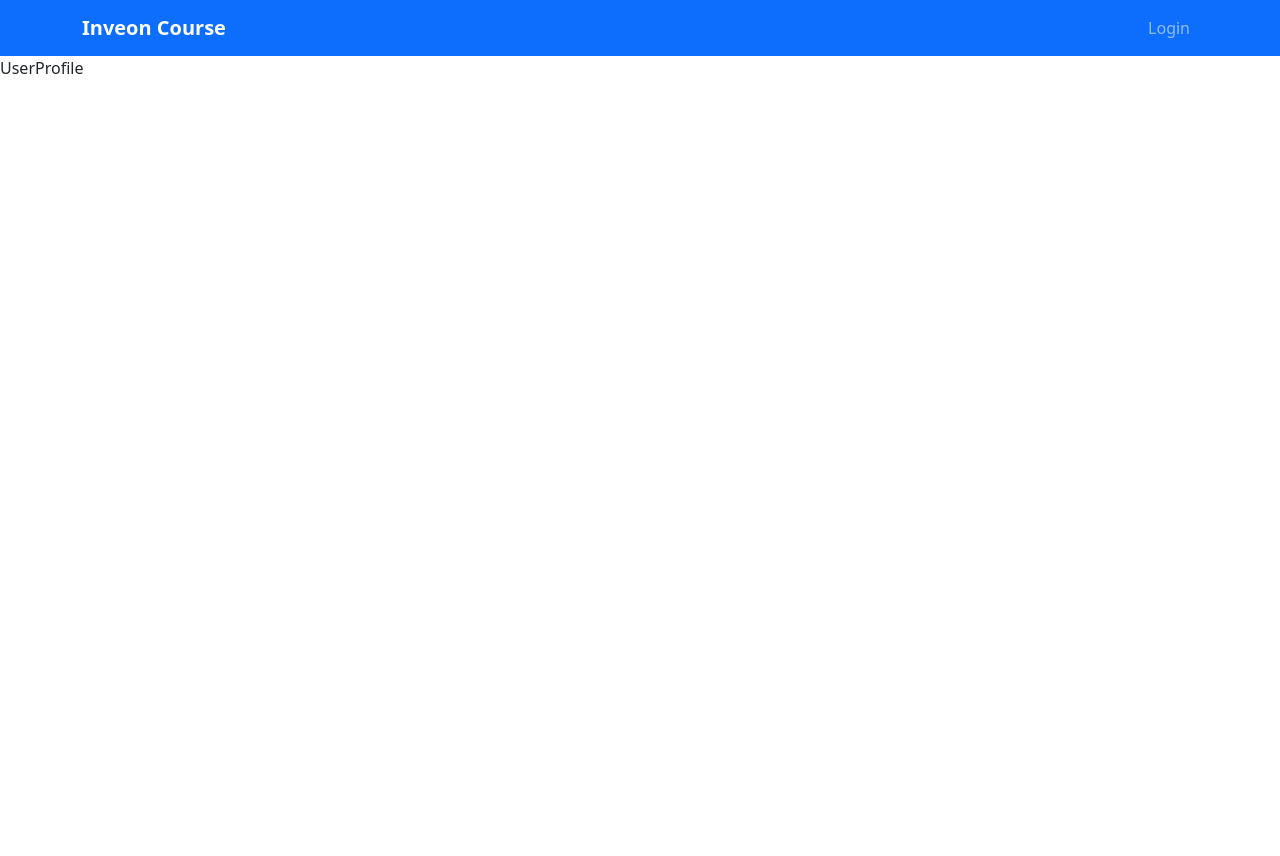
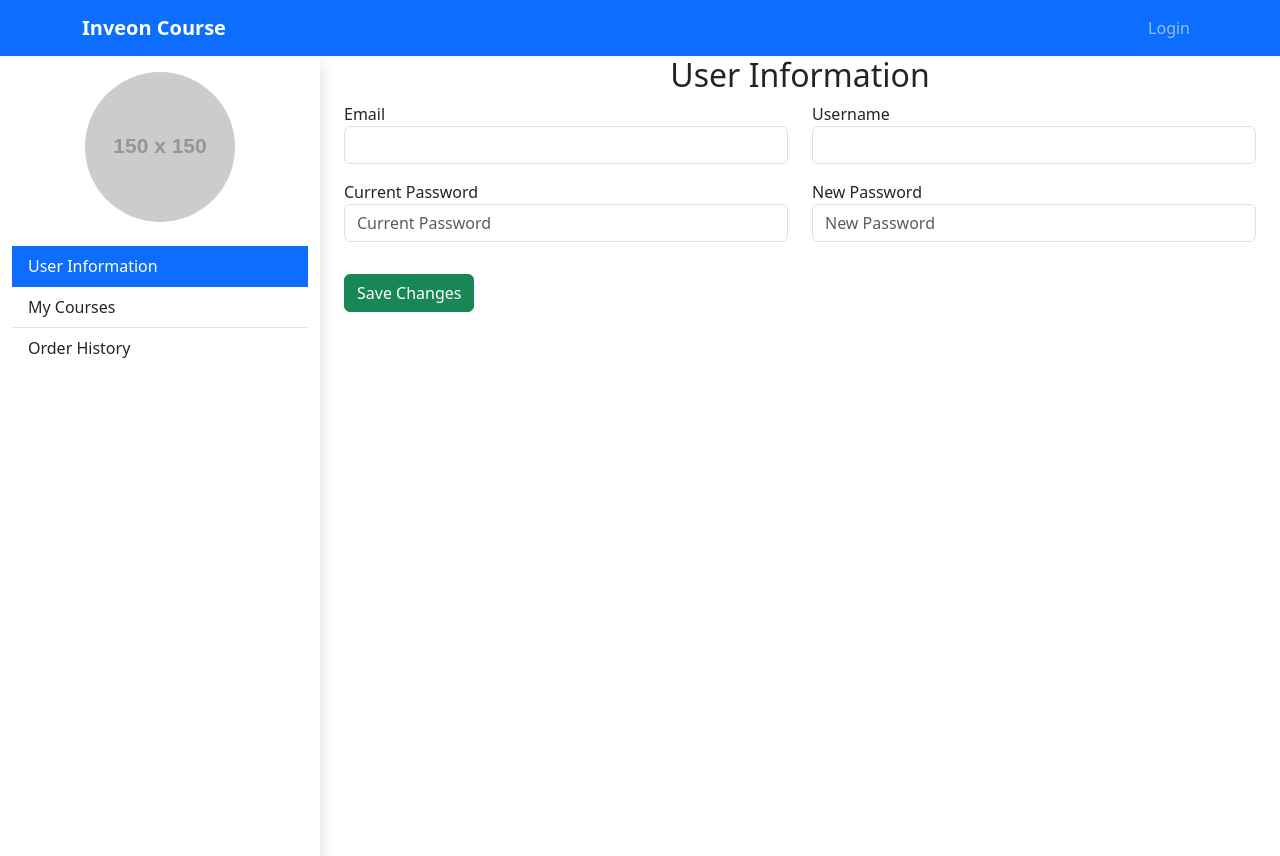
Before and after one commit to umutazazi/InveonFinalProject, a React (Create React App) app: page /profile in a window 1280 px wide. Before the commit the page ends 800 px from the top, so only its background shows below. Built offline with nearby package versions, Linux system fonts and the light colour scheme; no server answers.

Commit message:
Add dayjs dependency, refactor authentication logic, and enhance user profile management

```diff
--- a/package.json
+++ b/package.json
@@ -8,6 +8,7 @@
     "axios": "^1.7.9",
     "bootstrap": "^5.3.3",
     "cra-template": "^1.2.0",
+    "dayjs": "^1.11.13",
     "jwt-decode": "^4.0.0",
     "react": "^19.0.0",
     "react-dom": "^19.0.0",
--- a/src/context/authContext.js
+++ b/src/context/authContext.js
@@ -1,34 +1,31 @@
-import React, { createContext, useState, useEffect } from "react";
+import React, { createContext, useState, useEffect, use } from "react";
 import { useNavigate } from "react-router-dom";
 import alertify from "alertifyjs";
+import { jwtDecode } from "jwt-decode";
 
 export const AuthContext = createContext();
 
 export const AuthProvider = ({ children }) => {
   const [user, setUser] = useState(null);
-
   const navigate = useNavigate();
 
-  useEffect(() => {
-    const token = localStorage.getItem("accessToken");
-    if (token) {
-      setUser(true);
-    } else {
-      setUser(false);
-    }
-  }, []);
+  const login = (token, refreshToken) => {
+    localStorage.setItem("accessToken", token);
+    localStorage.setItem("refreshToken", refreshToken);
 
-  const login = (token, role) => {
-    localStorage.setItem("accessToken", token);
-    localStorage.setItem("role", role);
-    setUser(true);
+    const decodedToken = jwtDecode(token);
+    const roles = decodedToken.roles;
+    const userId = decodedToken.sub;
+    localStorage.setItem("role", roles);
+    localStorage.setItem("userId", userId);
+    setUser(token);
   };
 
   const logout = () => {
     localStorage.removeItem("accessToken");
     localStorage.removeItem("role");
     localStorage.removeItem("refreshToken");
-    setUser(false);
+    setUser(null);
     navigate("/login");
     alertify.error("Logout successful");
   };
--- a/src/pages/CourseDetails.js
+++ b/src/pages/CourseDetails.js
@@ -1,6 +1,6 @@
 import React, { useState, useEffect, useContext } from "react";
 import { useParams, useNavigate } from "react-router-dom";
-import axiosInstance from "../services/axiosInstance";
+import axios from "axios";
 import alertify from "alertifyjs";
 import Spinner from "../components/Spinner";
 import { AuthContext } from "../context/authContext";
@@ -13,8 +13,8 @@ export default function CourseDetails() {
   const user = useContext(AuthContext);
 
   useEffect(() => {
-    axiosInstance
-      .get(`/Course/${id}`)
+    axios
+      .get(`https://localhost:7003/api/Course/${id}`)
       .then((response) => {
         setCourse(response.data.data);
       })
@@ -24,7 +24,7 @@ export default function CourseDetails() {
   }, [id]);
 
   const handlePurchase = () => {
-    if (user.user === false) {
+    if (user.user === null) {
       alertify.error("Please login to purchase the course!");
       navigate("/login");
     } else {
--- a/src/pages/Home.js
+++ b/src/pages/Home.js
@@ -1,5 +1,5 @@
 import React, { useState, useEffect } from "react";
-import axiosInstance from "../services/axiosInstance";
+import axios from "axios";
 import CourseCard from "../components/CourseCard";
 import Pagination from "../components/Pagination";
 import SearchBar from "../components/SearchBar";
@@ -13,7 +13,7 @@ export default function Home() {
 
   useEffect(() => {
     try {
-      axiosInstance.get("/Course/").then((response) => {
+      axios.get("https://localhost:7003/api/Course/").then((response) => {
         setCourses(response.data.data);
       });
     } catch (error) {
--- a/src/pages/Login.js
+++ b/src/pages/Login.js
@@ -1,4 +1,4 @@
-import React, { useState, useContext } from "react";
+import React, { useState, useContext, use } from "react";
 import { useNavigate } from "react-router-dom";
 import axios from "axios";
 import alertify from "alertifyjs";
@@ -44,18 +44,8 @@ export default function Login() {
           password,
         }
       );
-
       const { accessToken, refreshToken } = response.data.data;
-
-      const decodedToken = jwtDecode(accessToken);
-      const roles = decodedToken.roles;
-      console.log(roles);
-      localStorage.setItem("role", JSON.stringify(roles));
-
-      localStorage.setItem("refreshToken", refreshToken);
-      localStorage.setItem("accessToken", accessToken);
-
-      login(accessToken, roles);
+      login(accessToken, refreshToken);
       navigate("/");
     } catch (error) {
       console.error(error);
--- a/src/pages/UserProfile.js
+++ b/src/pages/UserProfile.js
@@ -1,5 +1,168 @@
-import React from "react";
+import React, { useState, useContext, useEffect } from "react";
+import axiosInstance from "../services/axiosInstance";
+import alertify from "alertifyjs";
 
 export default function UserProfile() {
-  return <div>UserProfile</div>;
+  const [email, setEmail] = useState("");
+  const [username, setUsername] = useState("");
+  const [current, setCurrent] = useState("item1");
+  const [password, setPassword] = useState("");
+  const [currentPassword, setCurrentPassword] = useState("");
+
+  const userId = localStorage.getItem("userId");
+
+  useEffect(() => {
+    try {
+      axiosInstance.get(`/User/${userId}`).then((res) => {
+        setEmail(res.data.data.email);
+        setUsername(res.data.data.userName);
+      });
+    } catch (error) {
+      console.error(error);
+    }
+  });
+
+  const handleSaveChanges = () => {
+    try {
+      axiosInstance.put(`/User/${userId}`, {
+        Email: email,
+        UserName: username,
+        NewPassword: password,
+        CurrentPassword: currentPassword,
+      });
+      alertify("Changes saved successfully");
+    } catch (error) {
+      console.error("Failed to save changes", error);
+      alertify("Failed to save changes");
+    }
+  };
+
+  return (
+    <div className="container-fluid" style={{ height: "100vh" }}>
+      <div className="row" style={{ height: "100%" }}>
+        <div className="col-md-3 col-12 shadow" style={{ height: "100%" }}>
+          <div className="d-flex justify-content-center align-items-center flex-column mb-3 pt-3">
+            <img
+              src="https://via.placeholder.com/150"
+              alt="profile"
+              className="rounded-circle"
+            />
+            <h3>{username}</h3>
+          </div>
+
+          <div className="list-group list-group-flush">
+            <a
+              href="#"
+              className={`list-group-item list-group-item-action ${
+                current === "item1" ? "active" : ""
+              }`}
+              onClick={() => setCurrent("item1")}
+            >
+              User Information
+            </a>
+            <a
+              href="#"
+              className={`list-group-item list-group-item-action ${
+                current === "item2" ? "active" : ""
+              }`}
+              onClick={() => setCurrent("item2")}
+            >
+              My Courses
+            </a>
+            <a
+              href="#"
+              className={`list-group-item list-group-item-action ${
+                current === "item3" ? "active" : ""
+              }`}
+              onClick={() => setCurrent("item3")}
+            >
+              Order History
+            </a>
+          </div>
+        </div>
+        <div className="col-md-9 col-12" style={{ height: "100%" }}>
+          <div className="row-md-12">
+            {current === "item1" && (
+              <div className="container-fluid">
+                <h2 className="text-center">User Information</h2>
+                <div className="row">
+                  <div className="col-md-6">
+                    <form className="form-floating">
+                      <div className="mb-3">
+                        <label htmlFor="floatingInputValue1">Email</label>
+                        <input
+                          type="email"
+                          className="form-control"
+                          id="floatingInputValue1"
+                          placeholder={email}
+                          onChange={(e) => setEmail(e.target.value)}
+                        />
+                      </div>
+                      <div className="mb-3">
+                        <label htmlFor="floatingInputValue4">
+                          Current Password
+                        </label>
+                        <input
+                          type="text"
+                          className="form-control"
+                          id="floatingInputValue4"
+                          placeholder="Current Password"
+                          onChange={(e) => setCurrentPassword(e.target.value)}
+                        />
+                      </div>
+                    </form>
+                  </div>
+                  <div className="col-md-6">
+                    <form className="form-floating">
+                      <div className="mb-3">
+                        <label htmlFor="floatingInputValue2">Username</label>
+                        <input
+                          type="text"
+                          className="form-control"
+                          id="floatingInputValue2"
+                          placeholder={username}
+                          onChange={(e) => setUsername(e.target.value)}
+                        />
+                      </div>
+                      <div className="mb-3">
+                        <label htmlFor="floatingInputValue5">
+                          New Password
+                        </label>
+                        <input
+                          type="text"
+                          className="form-control"
+                          id="floatingInputValue5"
+                          placeholder="New Password"
+                          onChange={(e) => setPassword(e.target.value)}
+                          value={password}
+                        />
+                      </div>
+                    </form>
+                  </div>
+                </div>
+                <button
+                  className="btn btn-success mt-3"
+                  onClick={handleSaveChanges}
+                >
+                  Save Changes
+                </button>
+              </div>
+            )}
+            {current === "item2" && (
+              <div>
+                <h2>My Courses</h2>
+                <p>Details about the user's courses.</p>
+              </div>
+            )}
+            {current === "item3" && (
+              <div>
+                <h2>Order History</h2>
+                <p>Details about the user's order history.</p>
+              </div>
+            )}
+          </div>
+        </div>
+      </div>
+    </div>
+  );
 }
--- a/src/services/axiosInstance.js
+++ b/src/services/axiosInstance.js
@@ -1,4 +1,5 @@
 import axios from "axios";
+import { jwtDecode } from "jwt-decode";
 import alertify from "alertifyjs";
 
 const axiosInstance = axios.create({
@@ -7,14 +8,14 @@ const axiosInstance = axios.create({
 
 axiosInstance.interceptors.request.use(
   (config) => {
-    const token = localStorage.getItem("accessToken");
-    if (token) {
-      config.headers.Authorization = `Bearer ${token}`;
+    const accessToken = localStorage.getItem("accessToken");
+    if (accessToken) {
+      config.headers.Authorization = `Bearer ${accessToken}`;
     }
     return config;
   },
   (error) => {
-    return Promise.reject(error), alertify.error("An error occurred");
+    return Promise.reject(error);
   }
 );
 
```
Also changed, not shown: 1 other file (tests, documents, lock files or other folders).
